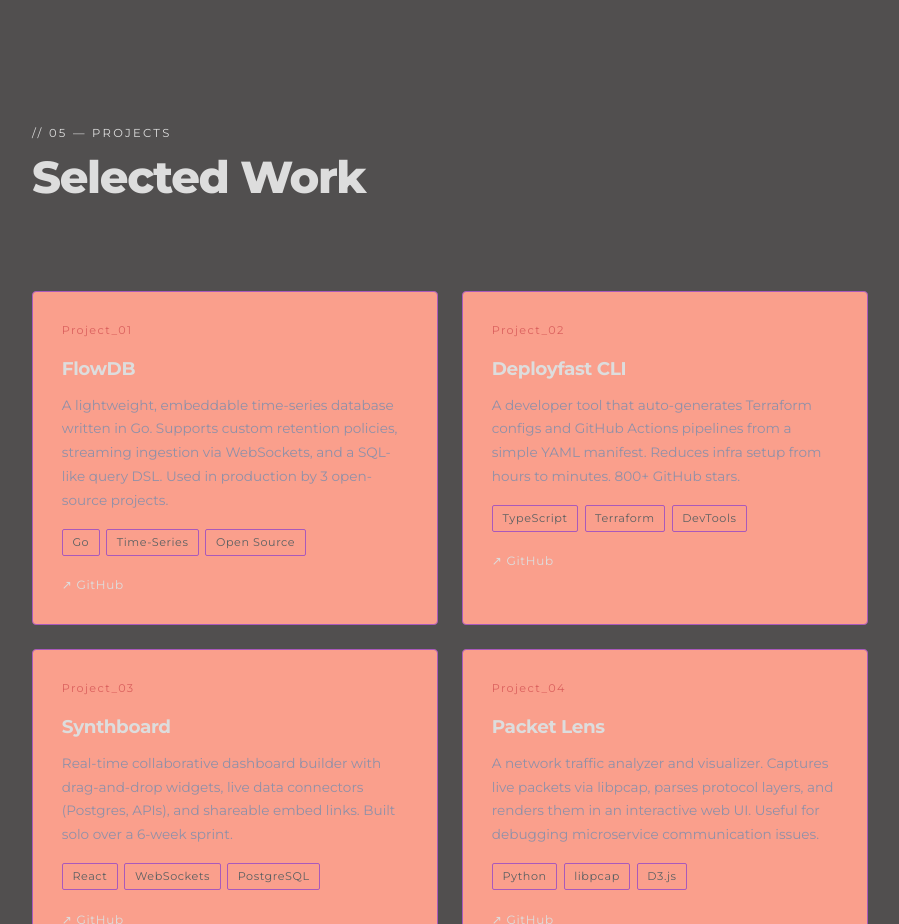
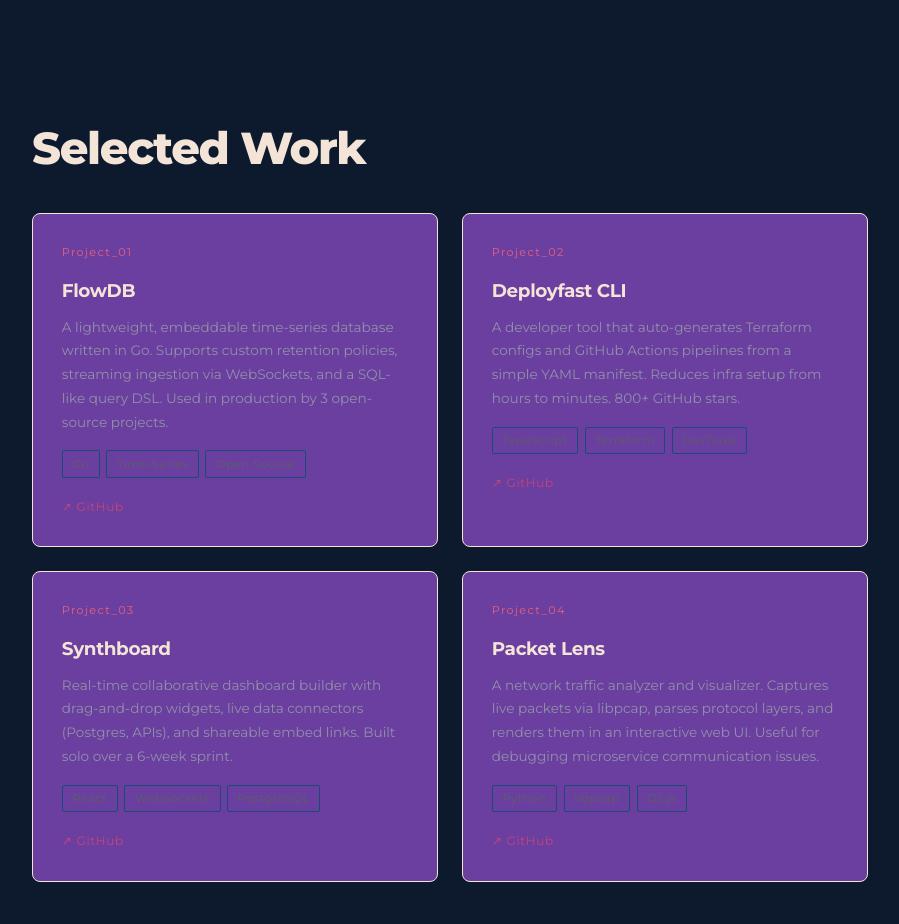
Before and after one commit to ketul-P/folio, a React app: page / in a window 1280 px wide. Shown: the part 3320-4244 px from the top of the page, without its empty margins (190-1089 px from the left). Built offline with nearby package versions, Linux system fonts and the light colour scheme; the HTML template or start-up script is replaced by a standard one.

Commit message:
- color upd

```diff
--- a/src/components/Hero.module.css
+++ b/src/components/Hero.module.css
@@ -59,7 +59,7 @@
 
 .name span {
   display: block;
-  background: linear-gradient(135deg, var(--accent) 0%, #7b61ff 100%);
+  background: linear-gradient(135deg, var(--accent2) 0%, var(--accent3) 100%);
   -webkit-background-clip: text;
   -webkit-text-fill-color: transparent;
   background-clip: text;
@@ -100,14 +100,13 @@
 }
 
 .btnPrimary {
-  background: var(--bg2);
-  color: var(--accent2);
+  background: var(--accent2);
+  color: var(--bg2);
 }
 
 .btnPrimary:hover {
-  background: var(--bg3);
-  color: var(--accent3);
-  box-shadow: 0 0 24px rgba(199, 226, 241, 0.429);
+  background: var(--bg2);
+  color: var(--accent2);
   transform: translateY(-2px);
 }
 
@@ -118,8 +117,8 @@
 }
 
 .btnOutline:hover {
-  border-color: var(--accent3);
-  color: var(--accent3);
+  background: var(--accent2);
+  color: var(--bg2);
   transform: translateY(-2px);
 }
 
--- a/src/components/Projects.jsx
+++ b/src/components/Projects.jsx
@@ -7,9 +7,9 @@
 export default function Projects() {
   return (
     <SectionWrapper id="projects">
-      <div className={sectionStyles.sectionLabel}>// 05 — Projects</div>
+
       <h2 className={sectionStyles.sectionTitle}>Selected Work</h2>
-      <div className={sectionStyles.divider} />
+
       <div className={styles.grid}>
         {projects.map((proj) => (
           <div key={proj.title} className={styles.card}>
--- a/src/components/Projects.module.css
+++ b/src/components/Projects.module.css
@@ -5,9 +5,9 @@
 }
 
 .card {
-  background: var(--bg2);
-  border: 1px solid var(--border);
-  border-radius: 4px;
+  background: var(--bg3);
+  border: 1px solid var(--text);
+  border-radius: 8px;
   padding: 1.8rem;
   position: relative;
   overflow: hidden;
@@ -26,8 +26,9 @@
 
 .card:hover {
   transform: translateY(-4px);
-  border-color: rgba(0, 229, 255, 0.25);
-  box-shadow: 0 20px 48px rgba(0, 0, 0, 0.4);
+  background: transparent;
+  border-color: var(--accent3);
+  color: var(--accent3)
 }
 
 .card:hover::before { opacity: 1; }
--- a/src/index.css
+++ b/src/index.css
@@ -1,14 +1,15 @@
 @import url('https://fonts.googleapis.com/css2?family=Montserrat:ital,wght@0,100..900;1,100..900&display=swap');
 
 :root {
-  --bg:       #514f4f;
-  --bg2:      #FA9F8C;
-  --bg3:      #8da5e8;
-  --accent2:  #DA605D;
-  --accent3:  #2554A4;
-  --text:     #dddddd;
+  --bg:       #0D1A2E;
+  --bg2:      #272732;
+  --bg3:      #6B3FA0;
+  --accent:   #C4447A;
+  --accent2:  #E8607A;
+  --accent3:  #F28B6A;
+  --text:     #f3e4d7;
   --muted:    #5b6062;
-  --border:   #a959bb;
+  --border:   #1A4A7A;
   --font-head: 'Montserrat', monospace;
   --font-mono: 'Montserrat', monospace;
 }
```
